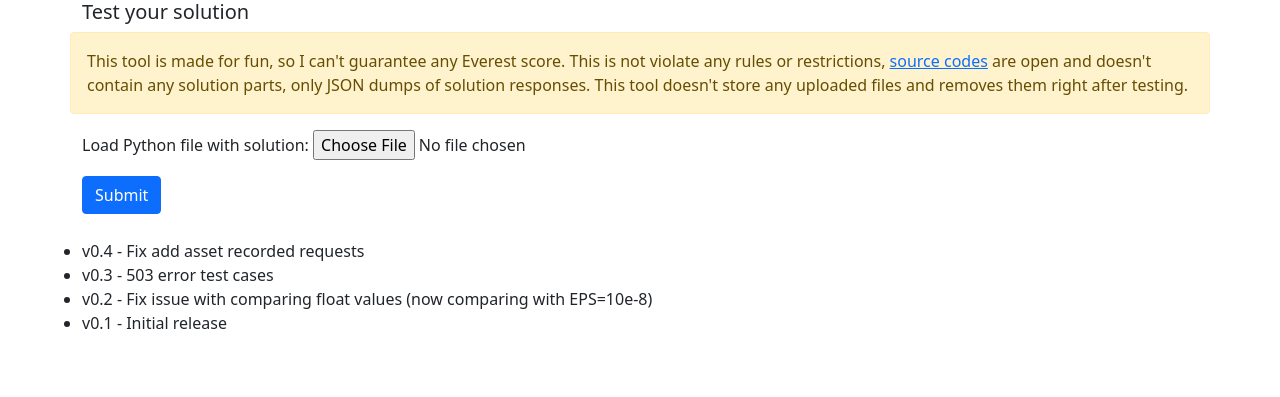
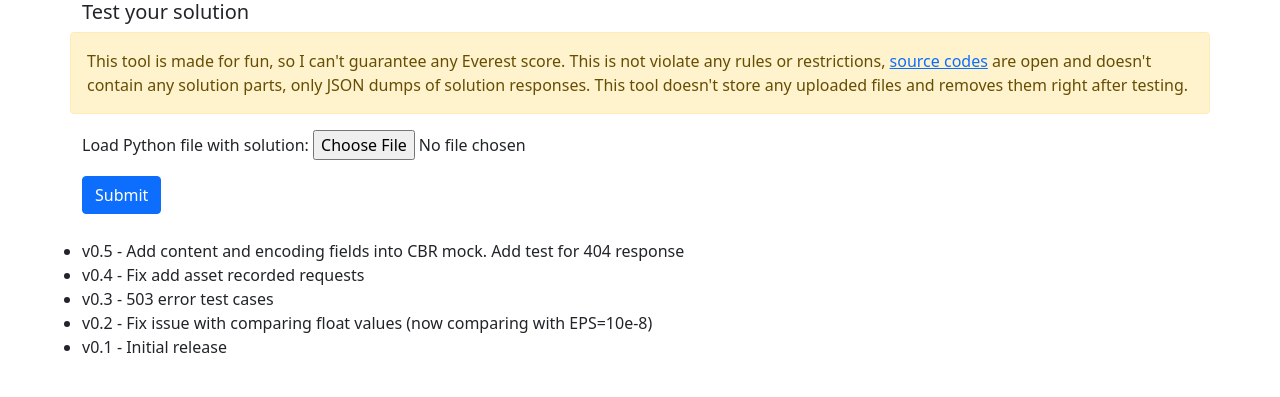
Before and after one commit to holyketzer/hw3-checker, a Flask app: page / in a window 1280 px wide. Shown: the top 397 px of the page. Run offline with Flask 2, Linux system fonts and the light colour scheme.

Commit message:
Add test for 404 error case

```diff
--- a/server.py
+++ b/server.py
@@ -124,6 +124,8 @@ def test_solution(filename):
         test_cbr_503("/cbr/key_indicators", test_client, module.requests, http_get_mocker_with_exception, "ConnectionError")
     )
 
+    res["requests"].append(test_cbr_404("/api/asset/invalid_route", test_client))
+
     return res
 
 def json_is_same(expected, actual):
@@ -197,6 +199,29 @@ def test_cbr_503(url, test_client, module_requests, mock_func, desc):
         error = str(format_error(sys.exc_info()))
         return { "error": error, "url": f"{url} {desc}" }
 
+def test_cbr_404(url, test_client):
+    expected = {
+        "status": 404,
+        "response": "This route is not found",
+    }
+
+    try:
+        actual_response = test_client.get(url)
+
+        actual = {
+            "status": actual_response.status_code,
+            "response": actual_response.data.decode(actual_response.charset),
+        }
+
+        if expected != actual:
+            return { "expected": expected, "actual": actual, "url": url }
+        else:
+            return { "actual": actual, "url": url }
+    except:
+        error = str(format_error(sys.exc_info()))
+        return { "error": error, "url": url }
+
+
 def http_get_mocker(url, allow_redirects=True, **kwargs):
     html = None
 
--- a/templates/index.html
+++ b/templates/index.html
@@ -123,6 +123,7 @@
     <div class="container" id="footer">
       <div class="row">
         <ul>
+          <li>v0.5 - Add content and encoding fields into CBR mock. Add test for 404 response</li>
           <li>v0.4 - Fix add asset recorded requests</li>
           <li>v0.3 - 503 error test cases</li>
           <li>v0.2 - Fix issue with comparing float values (now comparing with EPS=10e-8)</li>
```
